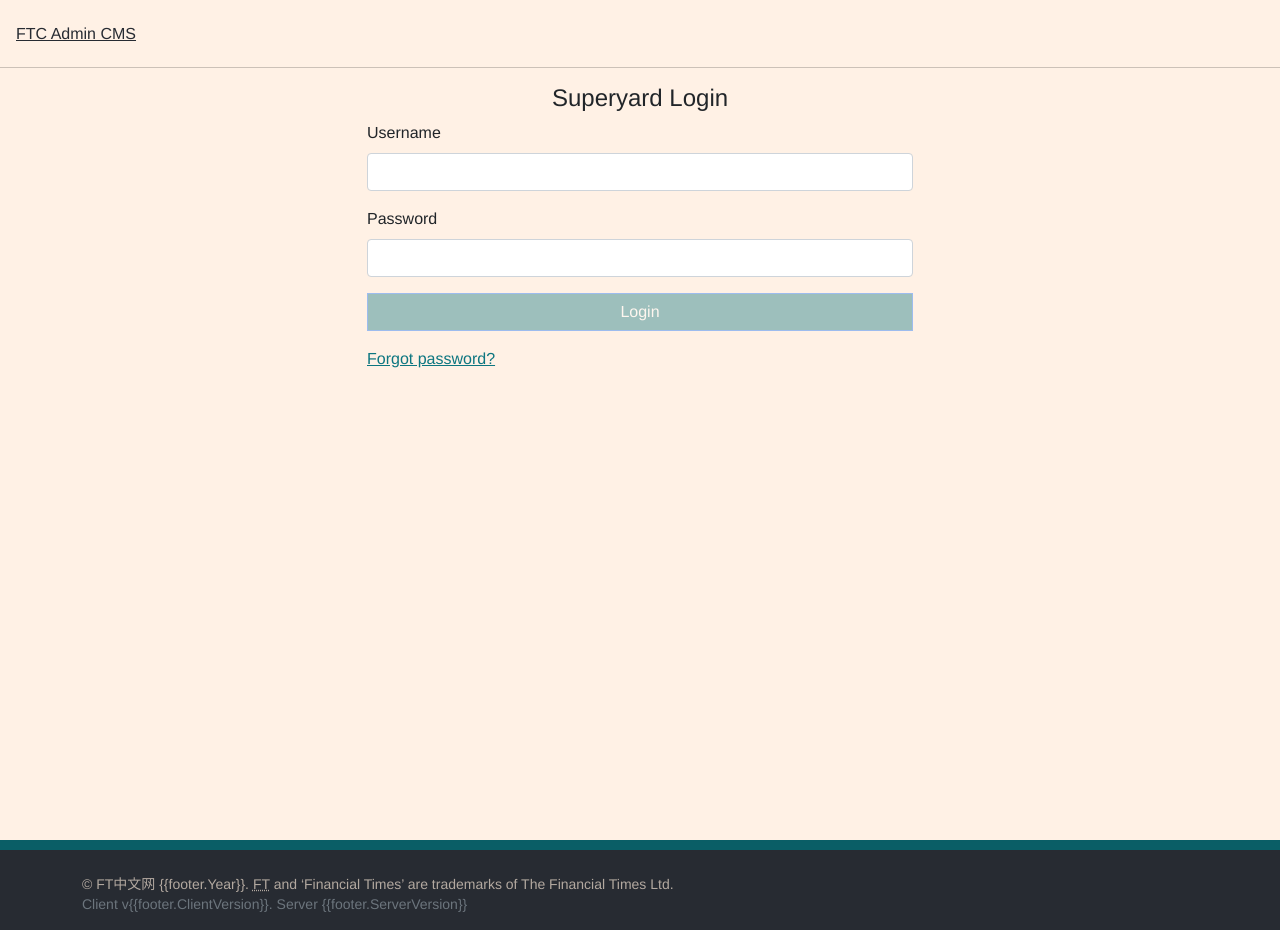
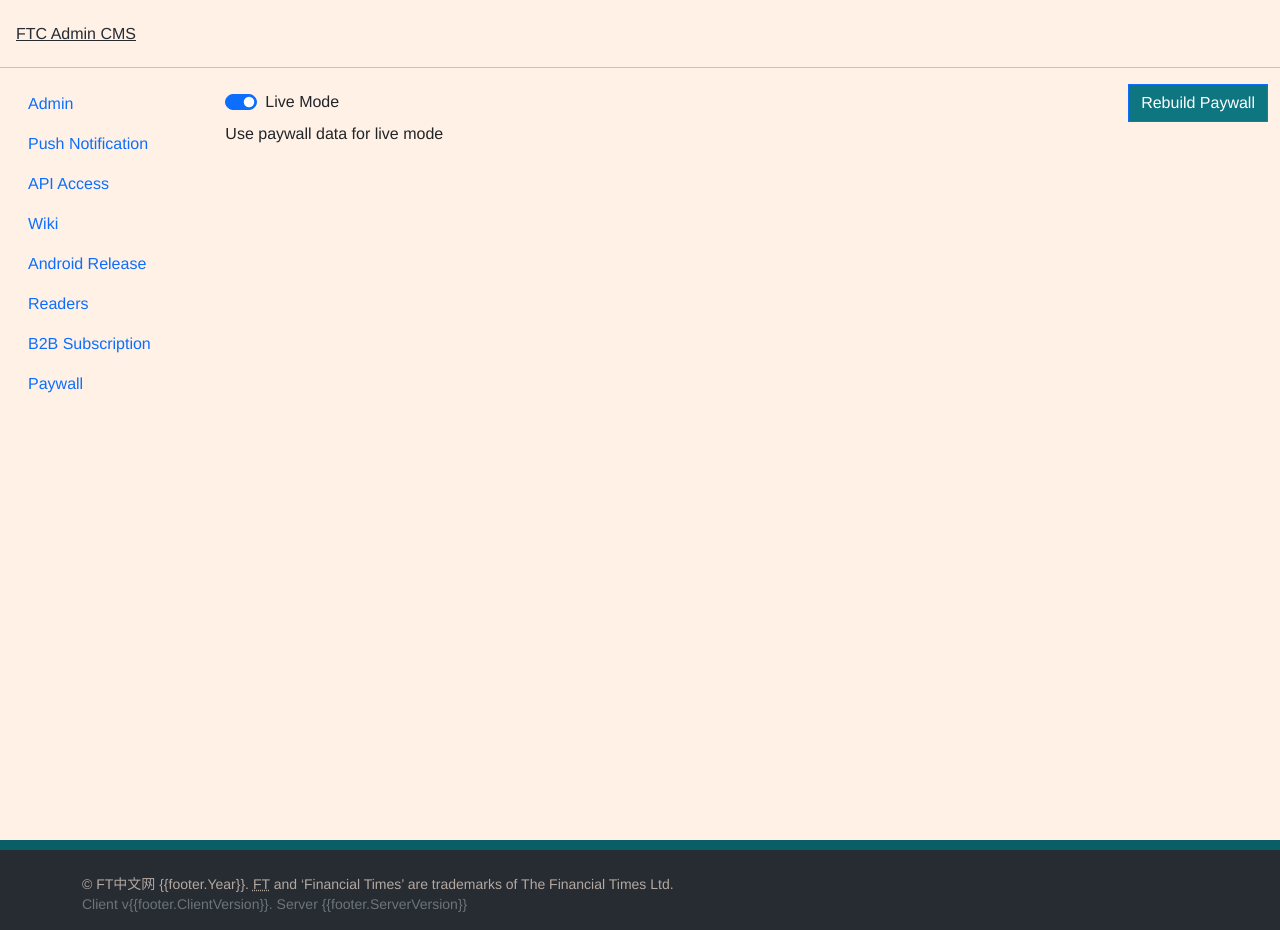
Before and after one commit to FTChinese/superyard-react, a React (Vite) app: page /next/paywall in a window 1280 px wide. Before the commit this address led to /next/login. Built offline with nearby package versions, Linux system fonts and the light colour scheme.

Commit message:
try recoil

```diff
--- a/src/main.tsx
+++ b/src/main.tsx
@@ -1,4 +1,5 @@
 import React from 'react'
+import { RecoilRoot } from 'recoil';
 import { render } from 'react-dom'
 import './index.css'
 import App from './App'
@@ -14,6 +15,7 @@ import { ContentLayout } from './components/layout/ContentLayout'
 
 render(
   <React.StrictMode>
+    <RecoilRoot>
       <AuthProvider>
         <BrowserRouter basename="/next">
           <Routes>
@@ -62,6 +64,7 @@ render(
           </Routes>
         </BrowserRouter>
       </AuthProvider>
+    </RecoilRoot>
   </React.StrictMode>,
   document.getElementById('root')
 )
--- a/src/pages/paywall/PaywallPage.tsx
+++ b/src/pages/paywall/PaywallPage.tsx
@@ -5,9 +5,17 @@ import { Switch } from '../../components/controls/Switch';
 import { useState } from 'react';
 import ProgressButton from '../../components/buttons/ProgressButton';
 import { Outlet } from 'react-router-dom';
+import { atom, useRecoilState } from 'recoil';
+
+const liveModeState = atom({
+  key: 'liveMode',
+  default: true,
+});
 
 function LiveMode() {
-  const [live, setLive] = useState(true);
+
+  const [live, setLive] = useRecoilState(liveModeState);
+
 
   return (
     <div className={live ? '' : 'text-danger'}>
@@ -52,14 +60,10 @@ export function PaywallLayout() {
 }
 
 export function PaywallPage() {
-  const { passport } = useAuthContext();
 
-  if (!passport) {
-    return <Unauthorized />;
-  }
-
+  const [ live, setLive ] = useRecoilState(liveModeState);
 
   return (
-    <div>Paywall</div>
+    <div>Use paywall data for {live ? 'live mode' : 'sandbox mode'}</div>
   );
 }
```
Lines whose indentation alone changed are shown as unchanged.
